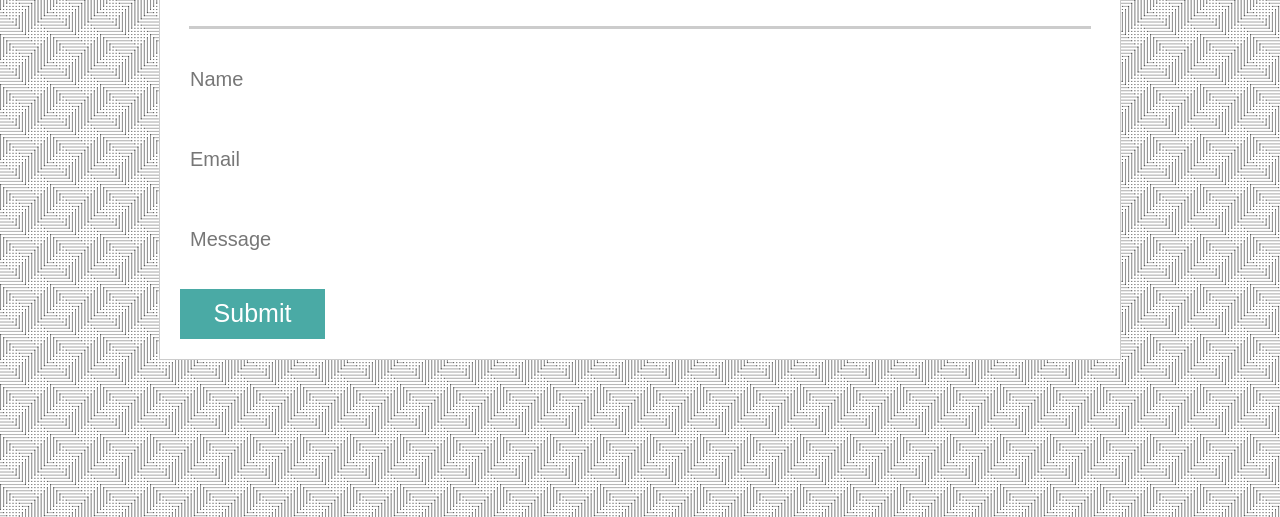
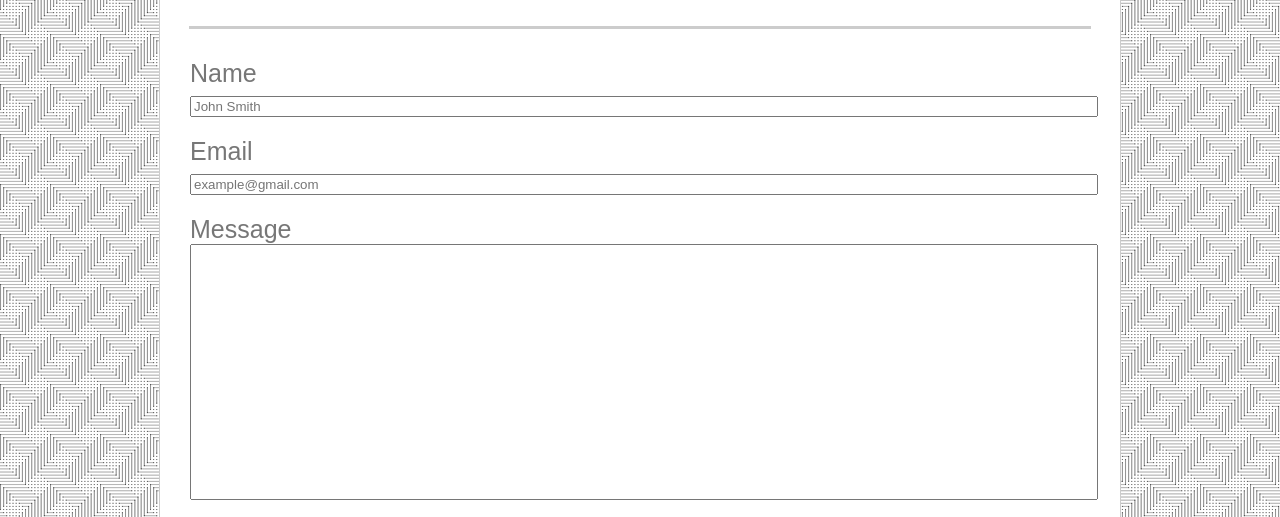
Before and after one commit to harblesin/Basic-Portfolio, a plain HTML site: page contact.html in a window 1280 px wide. Shown: the part 241-758 px from the top of the page. Drawn offline with Linux system fonts and the light colour scheme.

Commit message:
small work from desktop

```diff
--- a/assets/css/style.css
+++ b/assets/css/style.css
@@ -58,6 +58,7 @@ a{
 body{
     background-image: url("../images/crossline-dots.png");
     margin:0;
+    height:100%;
 }
 
 #content{
@@ -92,6 +93,7 @@ p{
     font-family:Arial, "Helvetica Neue", Helvetica, sans-serif;
     line-height:40px;
     margin-left:20px;
+    margin-bottom:0px;
 }
 
 #profilepic{
@@ -120,10 +122,29 @@ h1{
     padding:30px;
 }
 
-input[type=text], select {
+input[type=text], select, textarea{
     width:100%;
-    padding: 12px 20px;
+    resize:vertical;
 
+}
+
+#nameBox{
+    padding-top:10px;
+}
+
+.form{
+    margin-top:20px;
+    margin-left:30px;
+    width:900px;
+    margin-bottom:10px;
+
+}
+
+#messageBox{
+    margin-top:20px;
+    margin-left:30px;
+    width:900px;
+    word-wrap: break-word;
 }
 
 #submitButton{
--- a/contact.html
+++ b/contact.html
@@ -32,18 +32,18 @@
         <div id="divider"></div>
 
         <div>
-            <p>Name</p>
-            <div id = "nameBox">
-
+            <div class = "form" id="nameBox">Name
+                <br>
+                <input type="text" placeholder="John Smith">
             </div>
 
-            <p>Email</p>
-            <div id="emailBox">
-
+            <div class="form">Email
+                <br>
+                <input type="text" placeholder="example@gmail.com">
             </div>
-           <p>Message</p>
-           <div id="messageBox">
-
+           <div id="messageBox">Message
+               <br>
+                <input type="text" style="height:250px">
            </div>
 
         </div>
```
Also changed, not shown: portfolio.html (+2 -1 lines).
